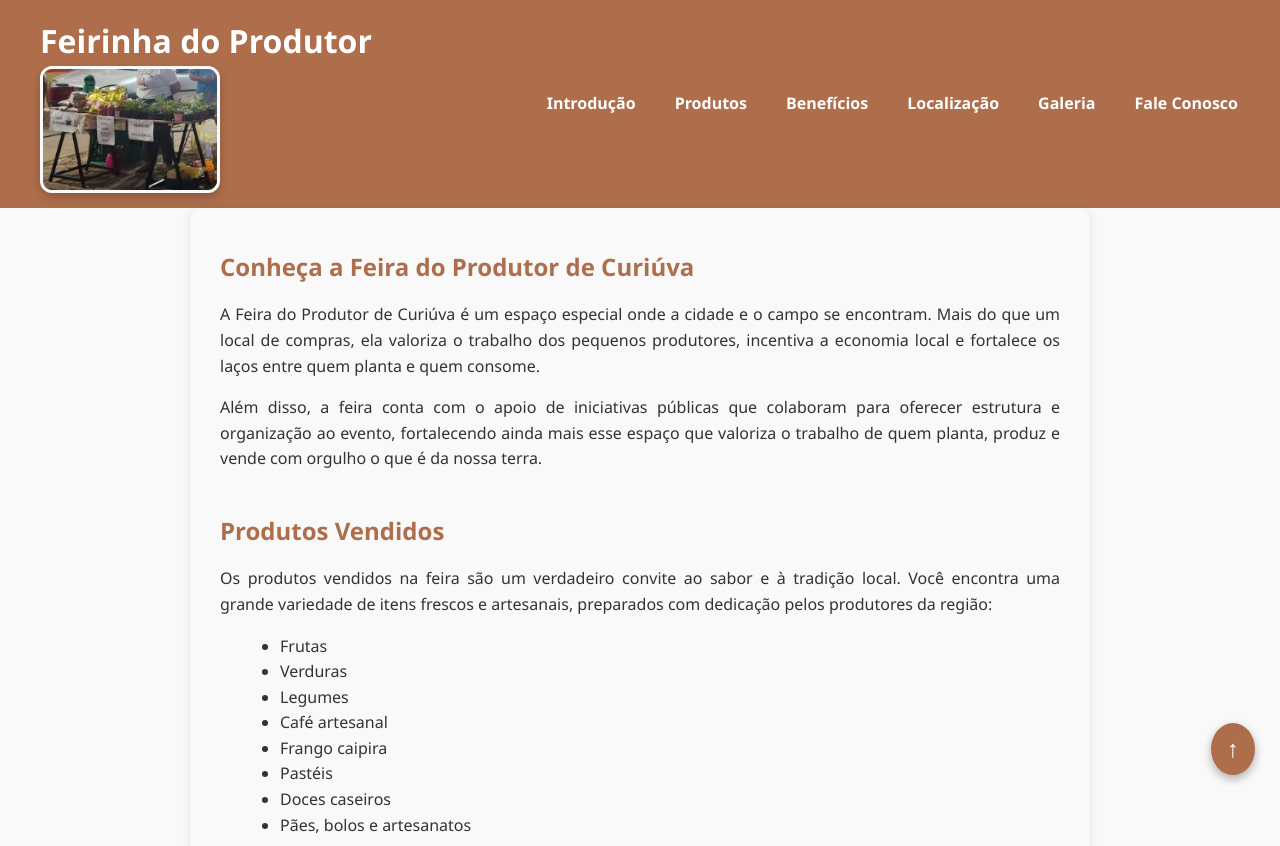
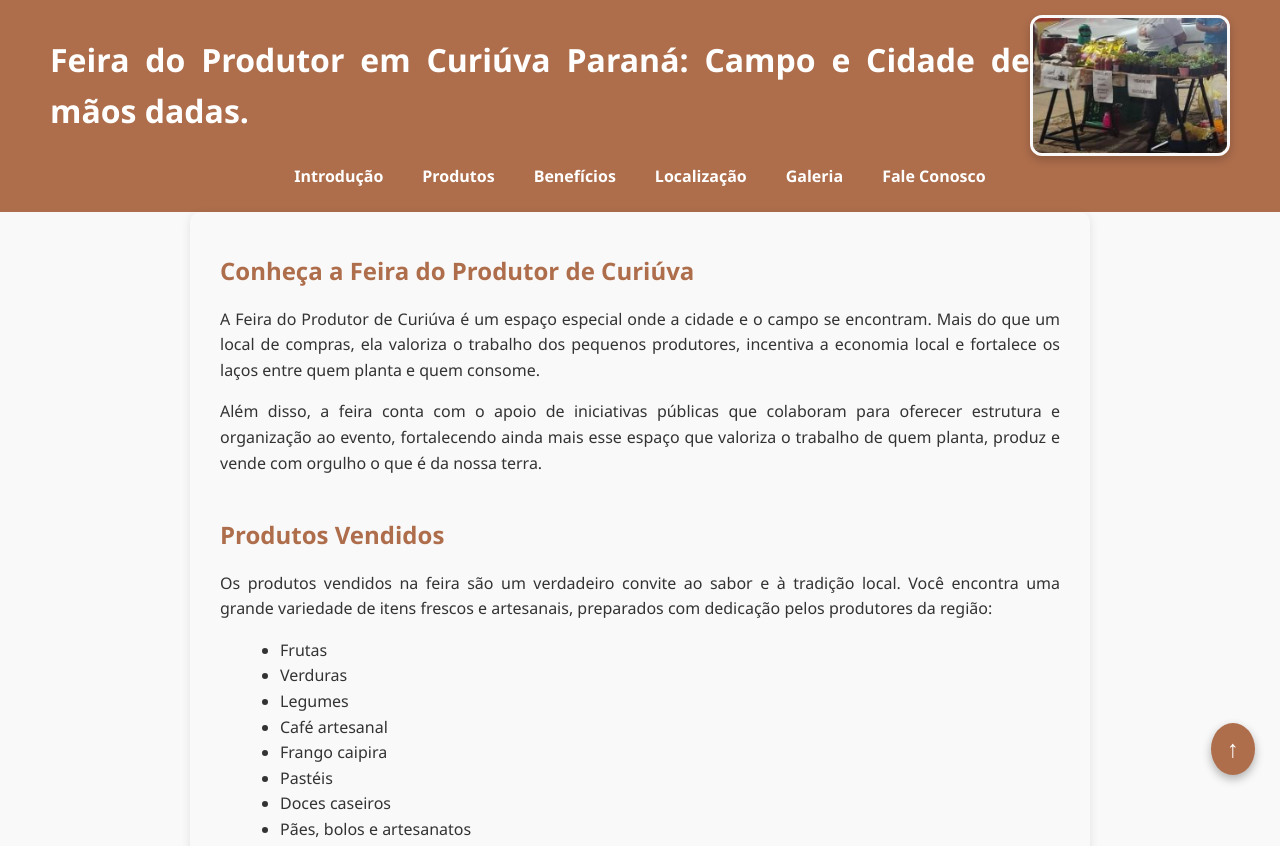
Before and after one commit to Nanelou/Agrinho-vini, a plain HTML site: page index.html in a window 1280 px wide. Shown: the top 846 px of the page. Drawn offline with Linux system fonts and the light colour scheme.

Commit message:
corrigido

```diff
--- a/index.html
+++ b/index.html
@@ -11,7 +11,7 @@
   <header>
     <div class="topo">
       <div class="logo-container">
-        <h1>Feirinha do Produtor</h1>
+        <h1>Feira do Produtor em Curiúva Paraná: Campo e Cidade de mãos dadas. </h1>
         <img src="IMG/Screenshot 2025-06-17 21.21.43.png" alt="Logo Feirinha do Produtor" class="logo-direita" />
       </div>
       <nav class="botoes-navegacao" role="navigation" aria-label="Menu principal">
--- a/style.css
+++ b/style.css
@@ -23,7 +23,7 @@ body {
 
 header .topo {
   display: flex;
-  justify-content: space-between;
+  justify-content: center;
   align-items: center;
   padding: 15px 30px;
   flex-wrap: wrap;
@@ -33,21 +33,23 @@ header .topo {
 
 .logo-container {
   display: flex;
-  justify-content: space-between;
+  justify-content: flex-start;
   align-items: center;
-  width: 100%;
-  max-width: 400px;
-  padding: 0 10px;
-  flex-wrap: wrap;
+  padding: 0 20px;
+
+
 }
 
 .logo-container h1 {
-  font-size: 2em;
+  font-size: clamp (2.0rem, 4 vw, 3rem);
   margin: 0;
+  margin-left: auto;
+  margin-right: auto;
+  text-align:justify;
 }
 
 .logo-direita {
-  max-width: 180px;
+  max-width: 200px;
   height: auto;
   border-radius: 12px;
   border: 3px solid var(--cor-secundaria);
@@ -109,7 +111,7 @@ main {
   color: var(--cor-texto);
 }
 
-/* --- SEÇÃO DA GALERIA CORRIGIDA --- */
+/* --- SEÇÃO DA GALERIA */
 .galeria {
   display: flex;
   gap: 15px; /* Espaçamento entre as imagens */
```
